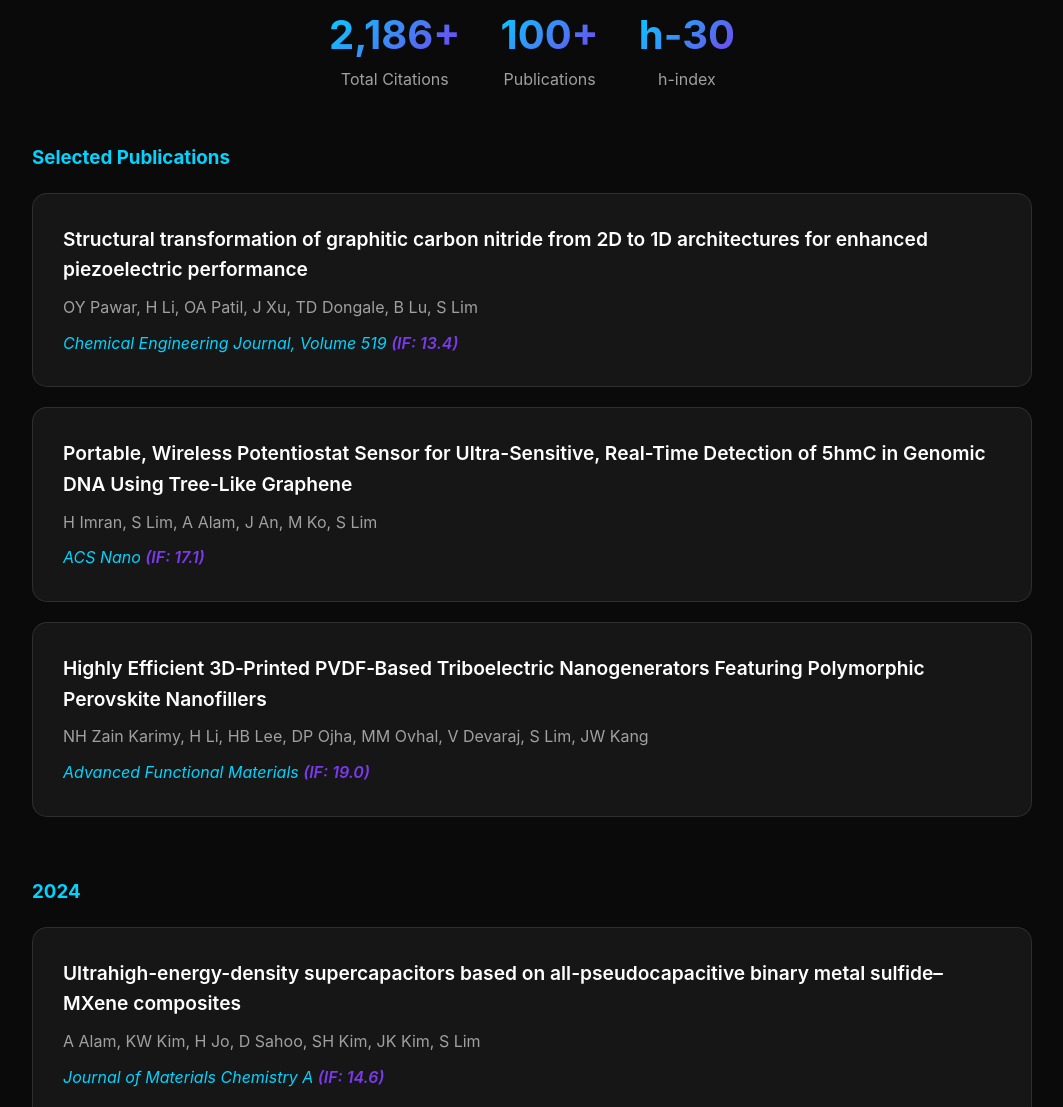
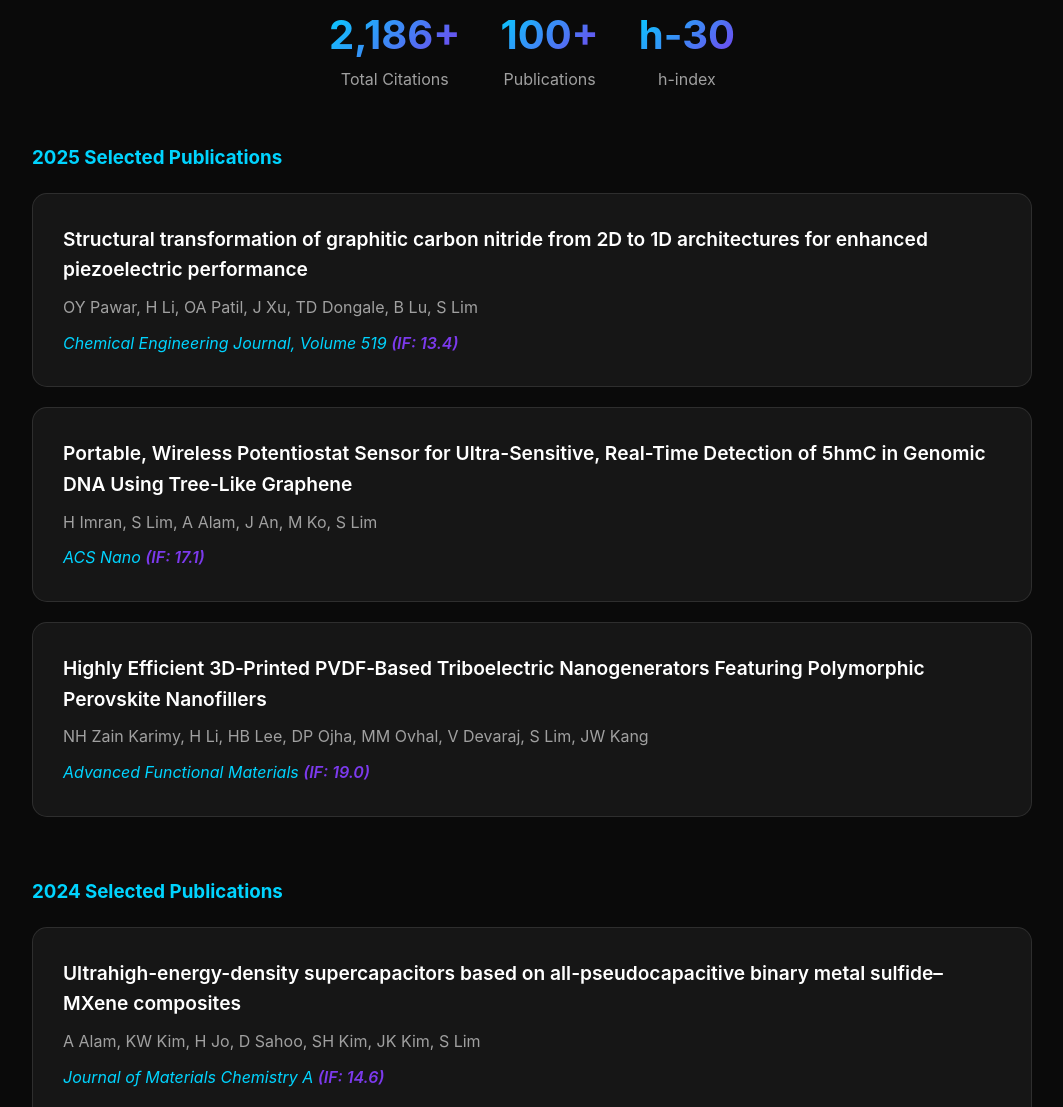
Before and after one commit to isac8058/ppel-lab, a plain HTML site: page index.html in a window 1280 px wide. Shown: the part 6693-7800 px from the top of the page, without its empty margins (108-1171 px from the left). Drawn offline with Linux system fonts and the light colour scheme.

Commit message:
Update index.html

```diff
--- a/index.html
+++ b/index.html
@@ -2842,7 +2842,7 @@ background: linear-gradient(180deg, var(--accent-blue), var(--accent-purple));
             </div>
 
          <!-- 2025 Publications -->
-<h3 style="color: var(--accent-blue); margin-bottom: 20px;">Selected Publications</h3>
+<h3 style="color: var(--accent-blue); margin-bottom: 20px;">2025 Selected Publications</h3>
             <div class="publication-item">
     <h3 class="publication-title">Structural transformation of graphitic carbon nitride from 2D to 1D architectures for enhanced piezoelectric performance</h3>
     <p class="publication-authors">OY Pawar, H Li, OA Patil, J Xu, TD Dongale, B Lu, S Lim</p>
@@ -2859,7 +2859,7 @@ background: linear-gradient(180deg, var(--accent-blue), var(--accent-purple));
                 <p class="publication-journal">Advanced Functional Materials <span style="color: var(--accent-purple); font-weight: 600;">(IF: 19.0)</span></p>
             </div>
            <!-- 2024 Publications -->
-<h3 style="color: var(--accent-blue); margin-bottom: 20px; margin-top: 60px;">2024</h3>
+<h3 style="color: var(--accent-blue); margin-bottom: 20px; margin-top: 60px;">2024 Selected Publications</h3>
 <div class="publication-item">
     <h3 class="publication-title">Ultrahigh-energy-density supercapacitors based on all-pseudocapacitive binary metal sulfide–MXene composites</h3>
     <p class="publication-authors">A Alam, KW Kim, H Jo, D Sahoo, SH Kim, JK Kim, S Lim</p>
@@ -3418,7 +3418,8 @@ const newsData = {
         {
             date: '2025.06.21',
             title: 'Chemical Engineering Journal 논문 게재',
-content: '그래픽 탄소 질화물의 압전 성능 연구가 Chemical Engineering Journal (IF: 13.4)에 게재되었습니다.',            tag: '논문'
+content: '그래픽 탄소 질화물의 압전 성능 연구가 Chemical Engineering Journal (IF: 13.4)에 게재되었습니다.',
+            tag: '논문'
         },
         {
             date: '2025.01.10',
```
